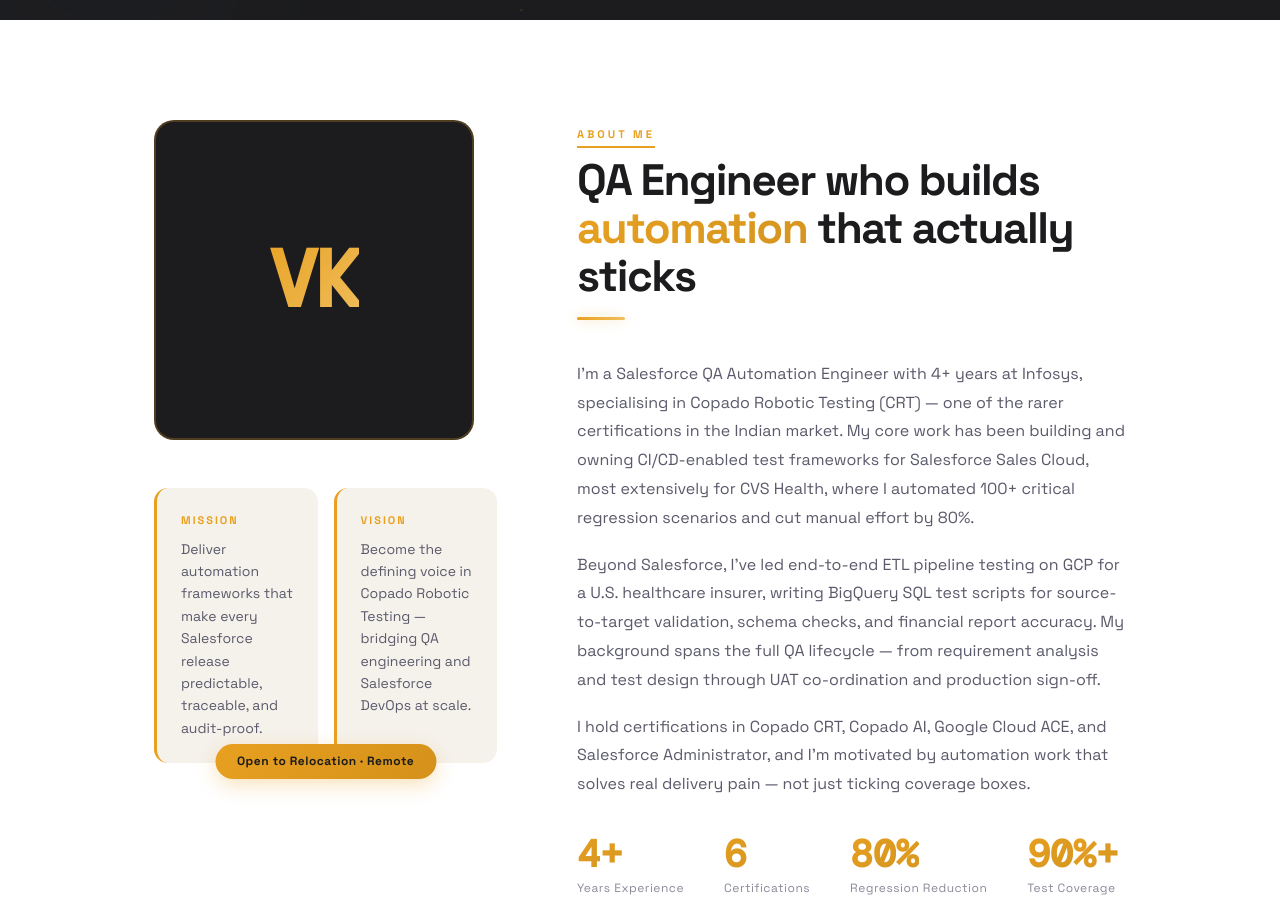
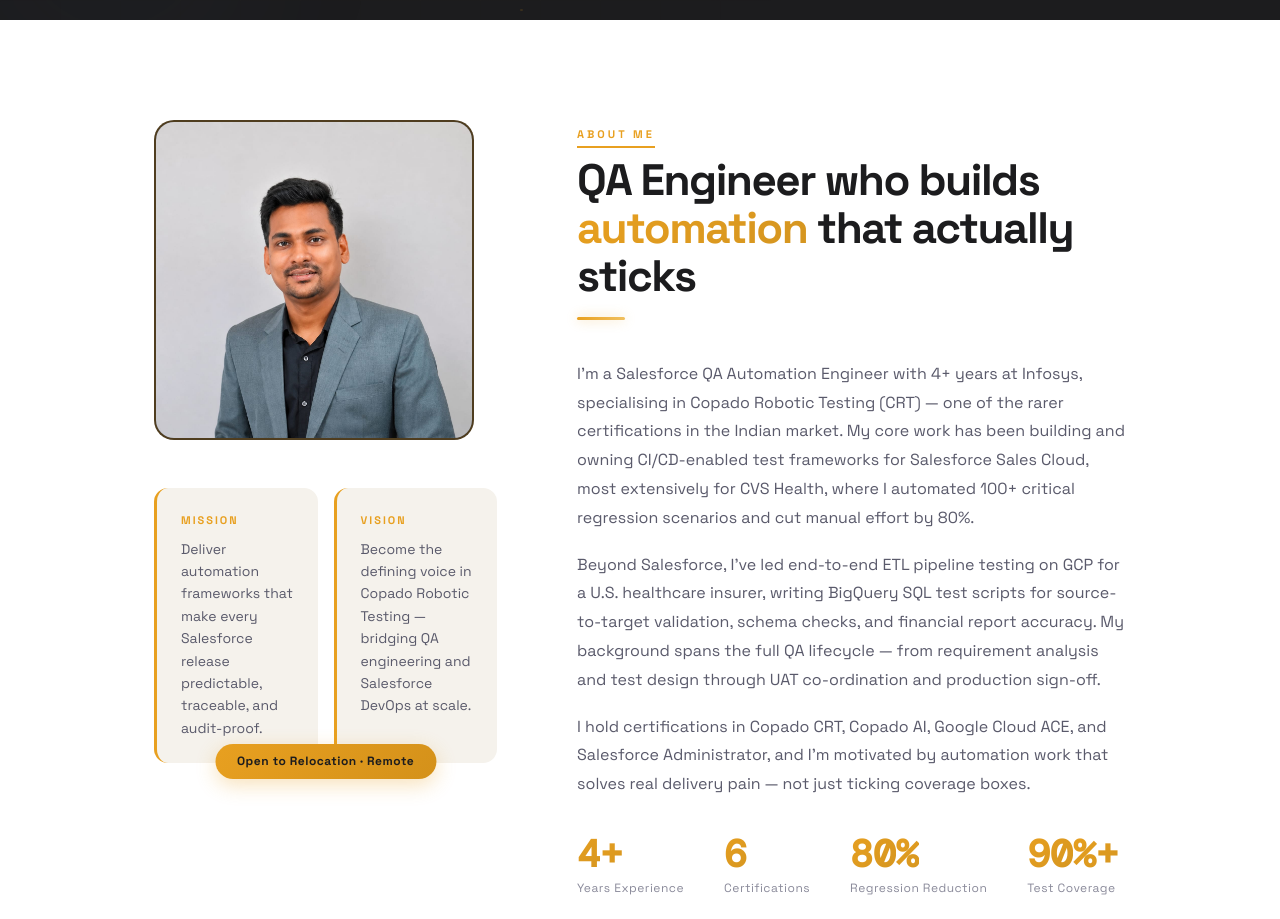
Before and after one commit to Vkumar793/my_portfolio, a website: page index.html in a window 1280 px wide. Shown: the part 780-1699 px from the top of the page. Drawn offline with nearby package versions, Linux system fonts and the light colour scheme.

Commit message:
prfile pic added

```diff
--- a/index.html
+++ b/index.html
@@ -329,6 +329,12 @@
     background: linear-gradient(135deg, var(--amber), #F0C060);
     -webkit-background-clip: text; -webkit-text-fill-color: transparent;
     background-clip: text;
+  }
+  .avatar-img {
+    width: 100%;
+    height: 100%;
+    object-fit: cover;
+    display: block;
   }
   .avatar-tag {
     position: absolute; bottom: -16px; left: 50%; transform: translateX(-50%);
@@ -868,7 +874,7 @@
     <div class="about-grid">
       <div class="about-avatar-block reveal-left">
         <div class="avatar-ring">
-          <span class="avatar-initials">VK</span>
+          <img src="profile.jpeg" alt="Vivek Kumar" class="avatar-img">
         </div>
         <div class="avatar-tag">Open to Relocation · Remote</div>
         <div class="about-mv">
```
Also changed, not shown: profile.jpeg (added).
